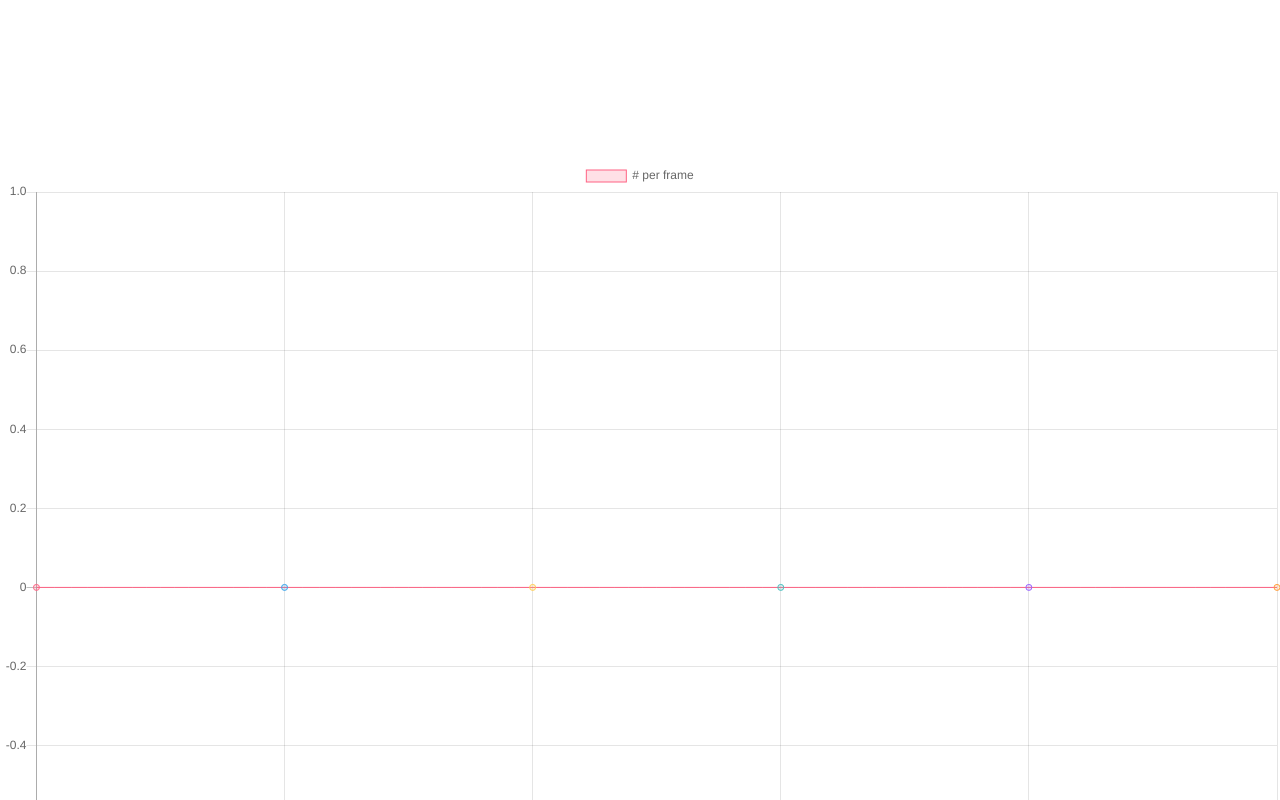
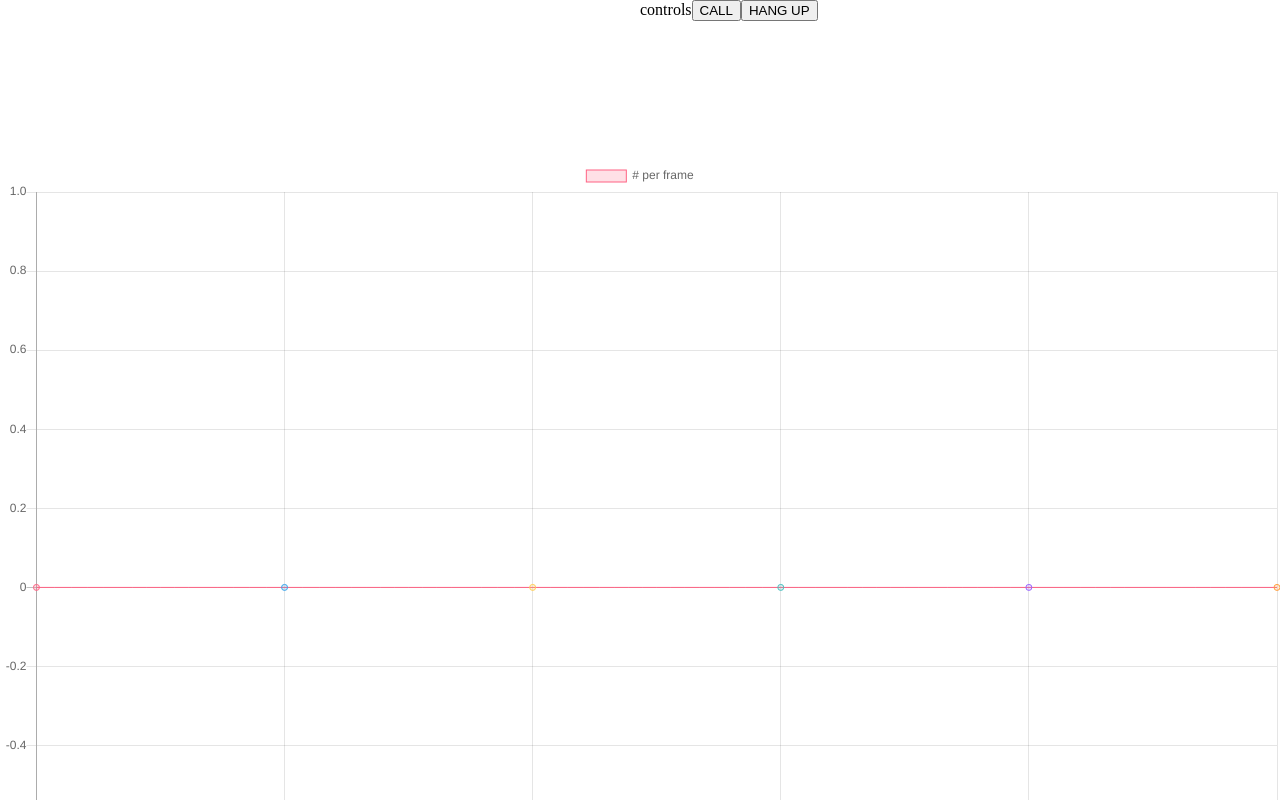
Before and after one commit to momoci99/webrtc-stats-chart, a React (Create React App) app: page / in a window 1280 px wide. Shown: the top 800 px of the page. Built offline with nearby package versions, Linux system fonts and the light colour scheme.

Commit message:
Feat:add redux

```diff
--- a/src/App.js
+++ b/src/App.js
@@ -6,6 +6,7 @@ import { Line } from "react-chartjs-2"
 import dayjs from "dayjs"
 
 import Peer from "./components/Peer"
+import Controls from "./components/Controls"
 
 const data = {
   labels: ["", "", "", "", "", ""],
@@ -227,6 +228,7 @@ class App extends React.Component {
         <section className="app__peer">
           <Peer stream={this.state.localStream} isMuted={true}></Peer>
           <Peer stream={this.state.remoteStream} isMuted={false}></Peer>
+          <Controls></Controls>
         </section>
 
         <section className="app__chart">
--- a/src/components/Controls.js
+++ b/src/components/Controls.js
@@ -1,16 +1,22 @@
 import React from "react"
+import store from "../redux/store"
 
 class Controls extends React.Component {
+  call = () => {
+    store.dispatch({ type: "CALL" })
+    console.log(store.getState())
+  }
+  hangUp = () => {
+    store.dispatch({ type: "HANGUP" })
+    console.log(store.getState())
+  }
+
   render() {
     return (
       <menu>
         controls
-        <button disabled={this.state.callBtn} onClick={this.call}>
-          CALL
-        </button>
-        <button disabled={this.state.hangBtn} onClick={this.hangUp}>
-          HANG UP
-        </button>
+        <button onClick={this.call}>CALL</button>
+        <button onClick={this.hangUp}>HANG UP</button>
         {/* bitrate  */}
         {/* framerate  */}
         {/* 기타 컨트롤러 들어갈 예정 */}
--- /dev/null
+++ b/src/redux/reducer.js
@@ -0,0 +1,29 @@
+const initialState = {
+  behavior: {
+    call: true,
+    hangUp: false,
+  },
+}
+
+function callReducer(state = initialState, action) {
+  switch (action.type) {
+    case "CALL":
+      return {
+        behavior: {
+          call: false,
+          hangUp: true,
+        },
+      }
+    case "HANGUP":
+      return {
+        behavior: {
+          call: true,
+          hangUp: false,
+        },
+      }
+    default:
+      return state
+  }
+}
+
+export default callReducer
--- /dev/null
+++ b/src/redux/store.js
@@ -0,0 +1,6 @@
+import { createStore } from "redux"
+import reducer from "./reducer"
+
+const store = createStore(reducer)
+
+export default store
```
